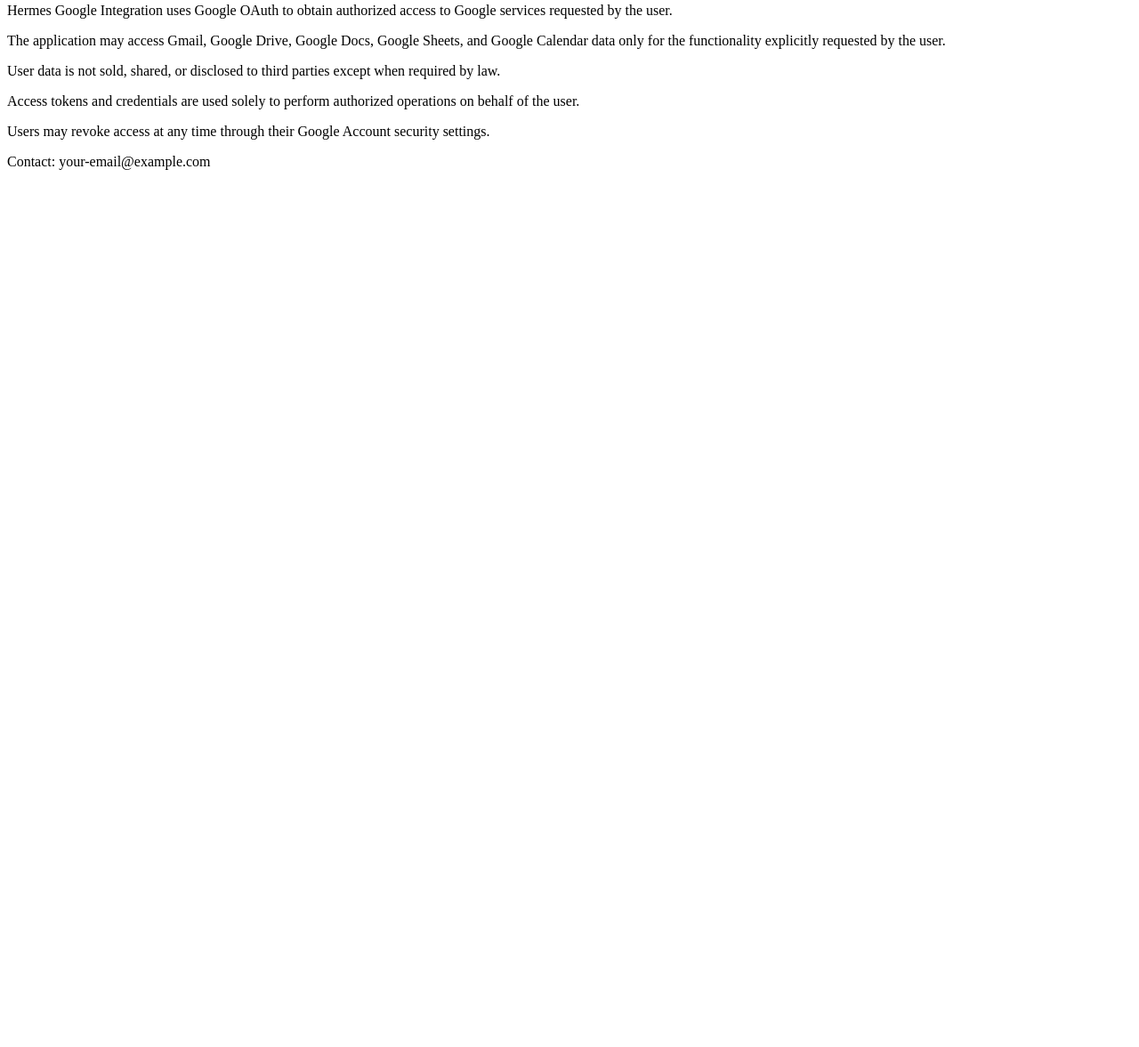
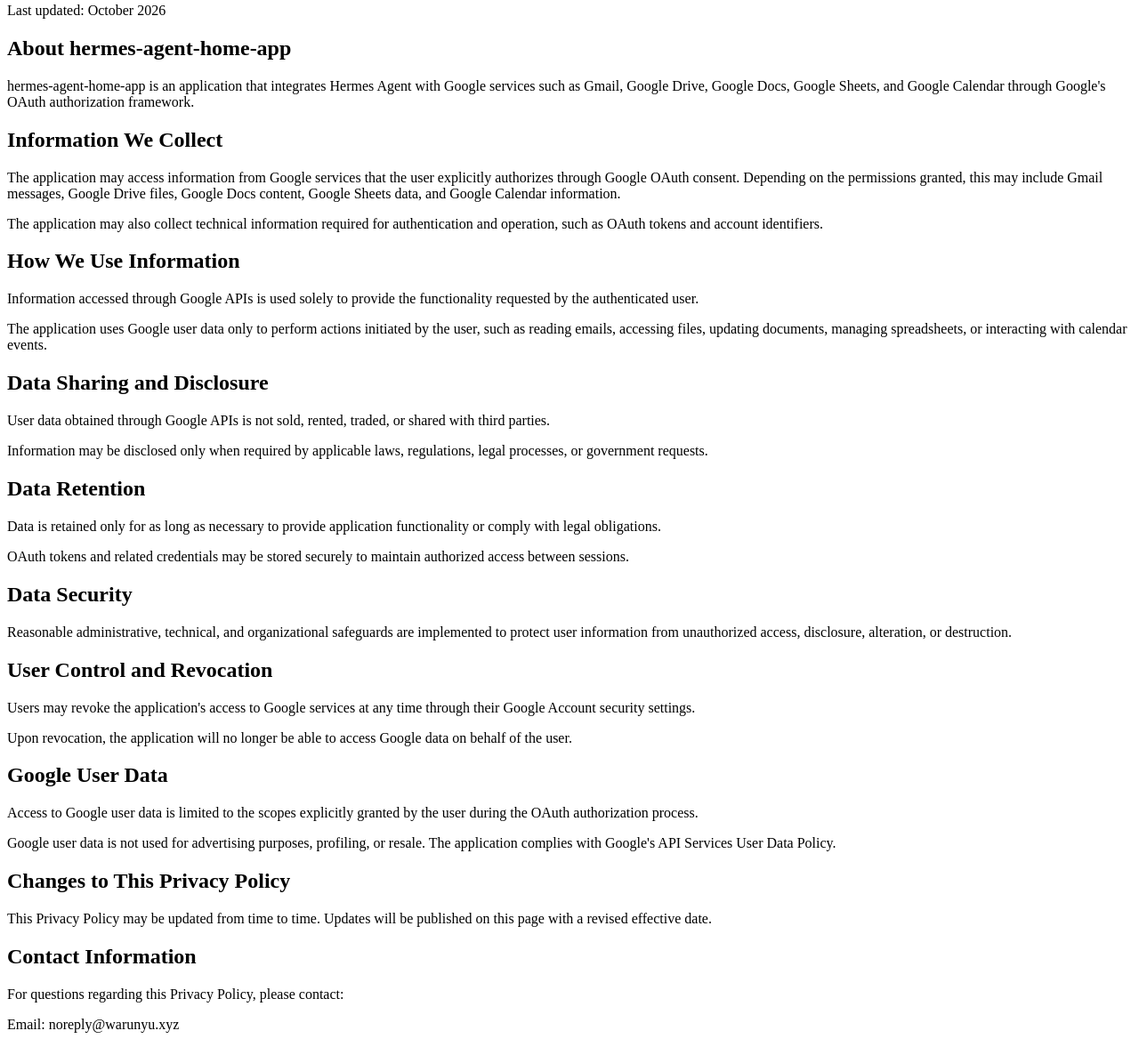
Before and after one commit to uynuraw/mypublic, a plain HTML site: page privacy.html in a window 1280 px wide. Shown: the part 77-1254 px from the top of the page at 89% size. Before the commit the page ends 800 px from the top, so only its background shows below. Drawn offline with Linux system fonts and the light colour scheme.

Commit message:
update html

```diff
--- a/privacy.html
+++ b/privacy.html
@@ -3,39 +3,110 @@
 <head>
   <meta charset="UTF-8">
   <meta name="viewport" content="width=device-width, initial-scale=1.0">
-  <title>Privacy Policy</title>
+  <title>Privacy Policy - hermes-agent-home-app</title>
 </head>
 <body>
   <h1>Privacy Policy</h1>
 
+  <p>Last updated: October 2026</p>
+
+  <h2>About hermes-agent-home-app</h2>
   <p>
-    Hermes Google Integration uses Google OAuth to obtain authorized access
-    to Google services requested by the user.
+    hermes-agent-home-app is an application that integrates Hermes Agent with
+    Google services such as Gmail, Google Drive, Google Docs, Google Sheets,
+    and Google Calendar through Google's OAuth authorization framework.
+  </p>
+
+  <h2>Information We Collect</h2>
+  <p>
+    The application may access information from Google services that the user
+    explicitly authorizes through Google OAuth consent. Depending on the
+    permissions granted, this may include Gmail messages, Google Drive files,
+    Google Docs content, Google Sheets data, and Google Calendar information.
   </p>
 
   <p>
-    The application may access Gmail, Google Drive, Google Docs,
-    Google Sheets, and Google Calendar data only for the functionality
-    explicitly requested by the user.
+    The application may also collect technical information required for
+    authentication and operation, such as OAuth tokens and account identifiers.
+  </p>
+
+  <h2>How We Use Information</h2>
+  <p>
+    Information accessed through Google APIs is used solely to provide the
+    functionality requested by the authenticated user.
   </p>
 
   <p>
-    User data is not sold, shared, or disclosed to third parties except
-    when required by law.
+    The application uses Google user data only to perform actions initiated
+    by the user, such as reading emails, accessing files, updating documents,
+    managing spreadsheets, or interacting with calendar events.
+  </p>
+
+  <h2>Data Sharing and Disclosure</h2>
+  <p>
+    User data obtained through Google APIs is not sold, rented, traded,
+    or shared with third parties.
   </p>
 
   <p>
-    Access tokens and credentials are used solely to perform authorized
-    operations on behalf of the user.
+    Information may be disclosed only when required by applicable laws,
+    regulations, legal processes, or government requests.
+  </p>
+
+  <h2>Data Retention</h2>
+  <p>
+    Data is retained only for as long as necessary to provide application
+    functionality or comply with legal obligations.
   </p>
 
   <p>
-    Users may revoke access at any time through their Google Account
-    security settings.
+    OAuth tokens and related credentials may be stored securely to maintain
+    authorized access between sessions.
+  </p>
+
+  <h2>Data Security</h2>
+  <p>
+    Reasonable administrative, technical, and organizational safeguards are
+    implemented to protect user information from unauthorized access,
+    disclosure, alteration, or destruction.
+  </p>
+
+  <h2>User Control and Revocation</h2>
+  <p>
+    Users may revoke the application's access to Google services at any time
+    through their Google Account security settings.
   </p>
 
   <p>
-    Contact: your-email@example.com
+    Upon revocation, the application will no longer be able to access
+    Google data on behalf of the user.
   </p>
+
+  <h2>Google User Data</h2>
+  <p>
+    Access to Google user data is limited to the scopes explicitly granted
+    by the user during the OAuth authorization process.
+  </p>
+
+  <p>
+    Google user data is not used for advertising purposes, profiling, or
+    resale. The application complies with Google's API Services User Data Policy.
+  </p>
+
+  <h2>Changes to This Privacy Policy</h2>
+  <p>
+    This Privacy Policy may be updated from time to time. Updates will be
+    published on this page with a revised effective date.
+  </p>
+
+  <h2>Contact Information</h2>
+  <p>
+    For questions regarding this Privacy Policy, please contact:
+  </p>
+
+  <p>
+    Email: noreply@warunyu.xyz
+  </p>
+
 </body>
 </html>
```
Also changed, not shown: index.html (+1 -1 lines), terms.html (+1 -1 lines).
